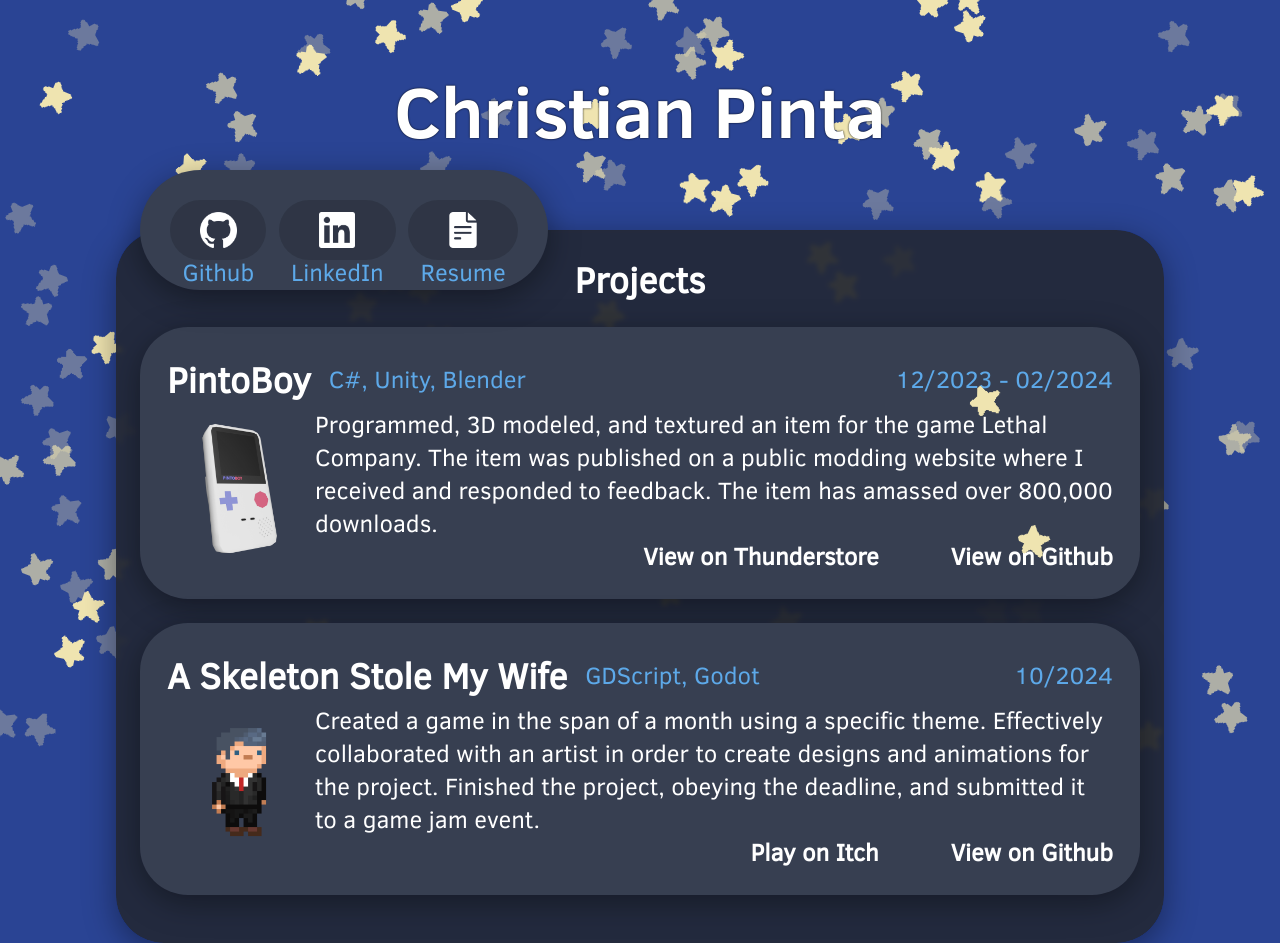
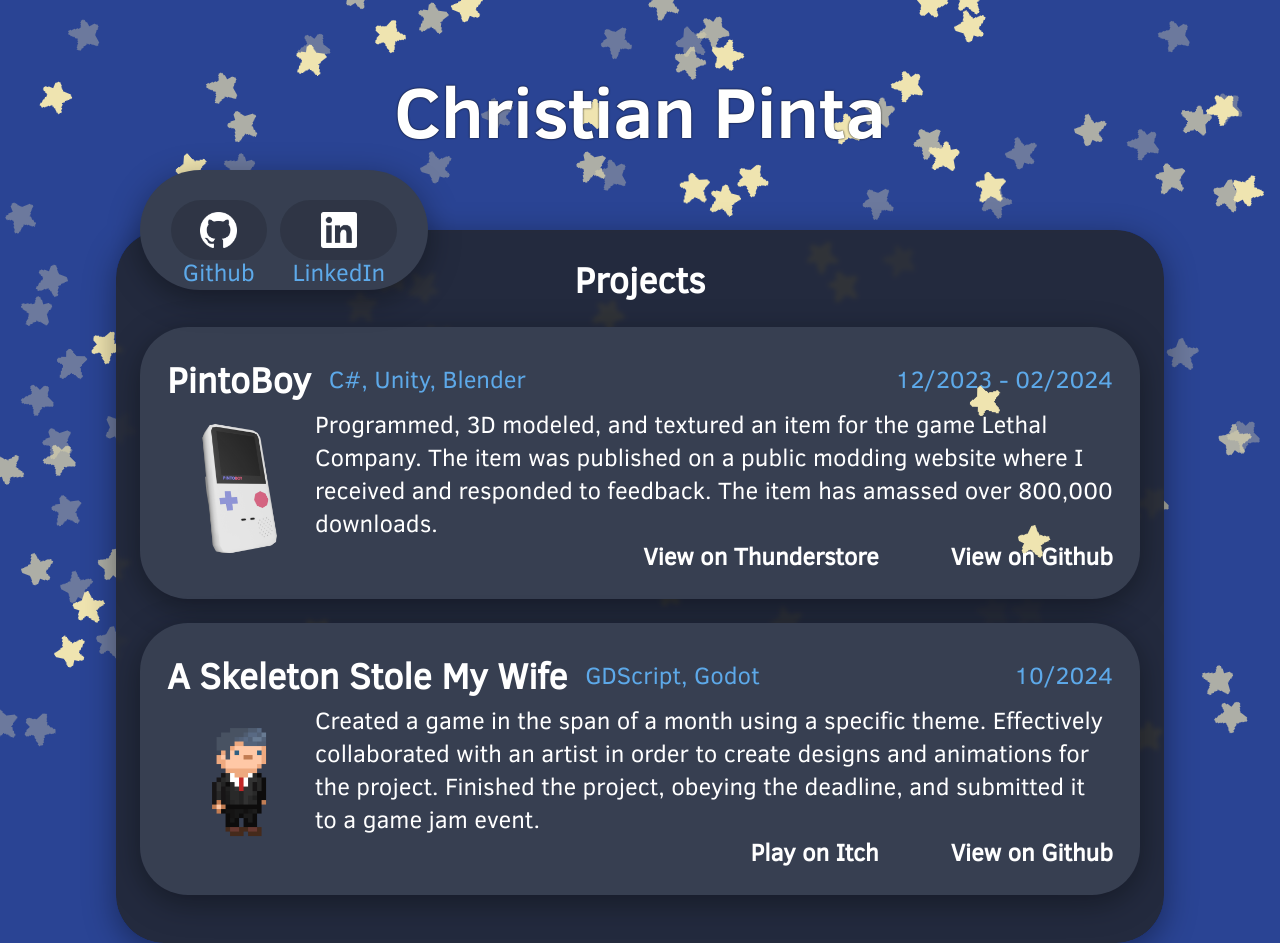
Before and after one commit to cpinta/cpinta.github.io, a React (Create React App) app: page /experience in a window 1280 px wide. Built offline with nearby package versions, Linux system fonts and the light colour scheme.

Commit message:
remove resume link

```diff
--- a/src/MainBody.tsx
+++ b/src/MainBody.tsx
@@ -23,10 +23,10 @@
                     <div className="ProjectBody" style={{pointerEvents: 'all'}}>
                         <div className='TinyPromoBubblesParent'>
                             <div className="TinyPromoBubbles" style={{float: 'left', height: '3rem'}}>
-                                <div className="MainGrid" style={{width: '15rem'}} >
+                                <div className="MainGrid" style={{width: '10rem'}} >
                                     <GridItem title="Github" image={iconGithub} link='https://github.com/cpinta' newTab={true} />
                                     <GridItem title="LinkedIn" image={iconLinkedIn} link='https://www.linkedin.com/in/christian-pinta/' newTab={true} />
-                                    <GridItem title="Resume" image={iconDocument} link='./Resume.pdf' newTab={true} imageStyle={{filter: 'invert(1)'}} imageAlt='Document icons created by Freepik - Flaticon' />
+                                    {/* <GridItem title="Resume" image={iconDocument} link='./Resume.pdf' newTab={true} imageStyle={{filter: 'invert(1)'}} imageAlt='Document icons created by Freepik - Flaticon' /> */}
                                 </div>
                             </div>
                         </div>
```
